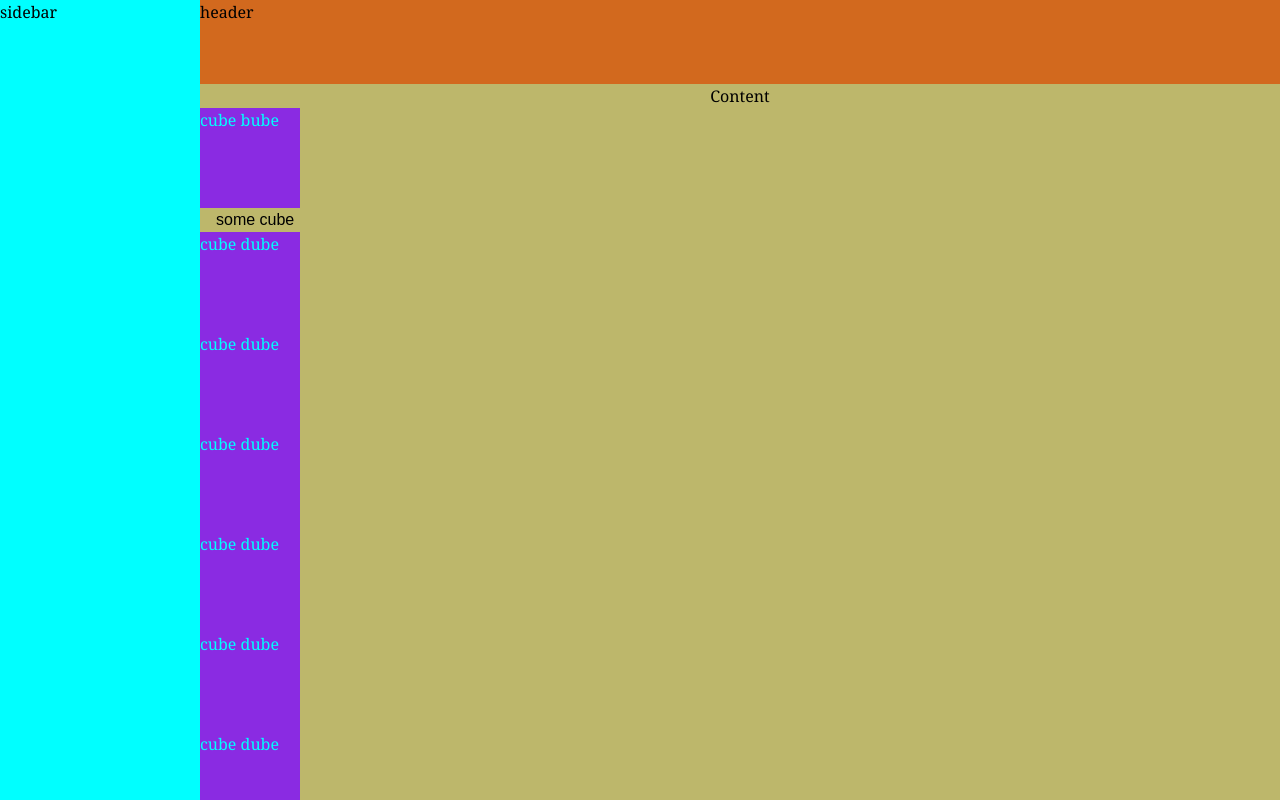
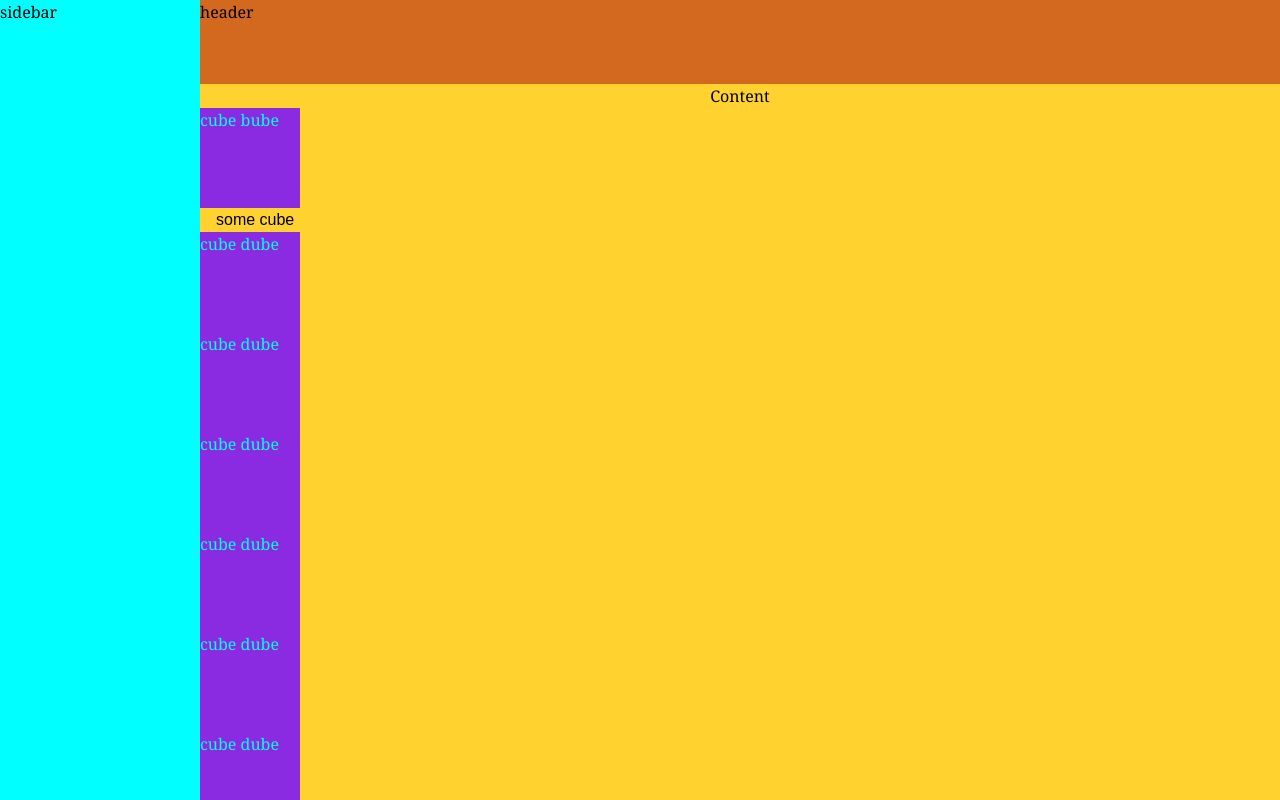
Before and after one commit to artnavsegda/twnavsegda, a website built with Vite: page sidebarheader.html in a window 1280 px wide. Built offline with nearby package versions, Linux system fonts and the light colour scheme.

Commit message:
Update sidebarheader.html

```diff
--- a/sidebarheader.html
+++ b/sidebarheader.html
@@ -58,6 +58,7 @@
     <div class="grow flex flex-col bg-[bisque]">
       <div class="header">header</div>
       <div class="content">
+        <div class="bg-amber-300">
           <h1>Content</h1>
           <div class="cube">cube bube</div>
           <p>some cube</p>
@@ -72,6 +73,7 @@
       </div>
     </div>
   </div>
+  </div>
 </body>
 
 </html>
```
Lines whose indentation alone changed are shown as unchanged.
